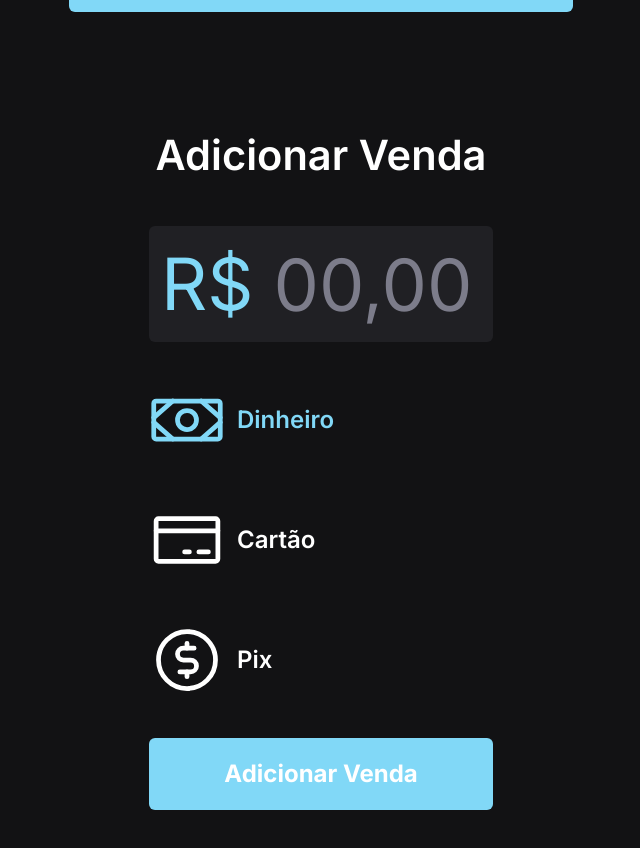
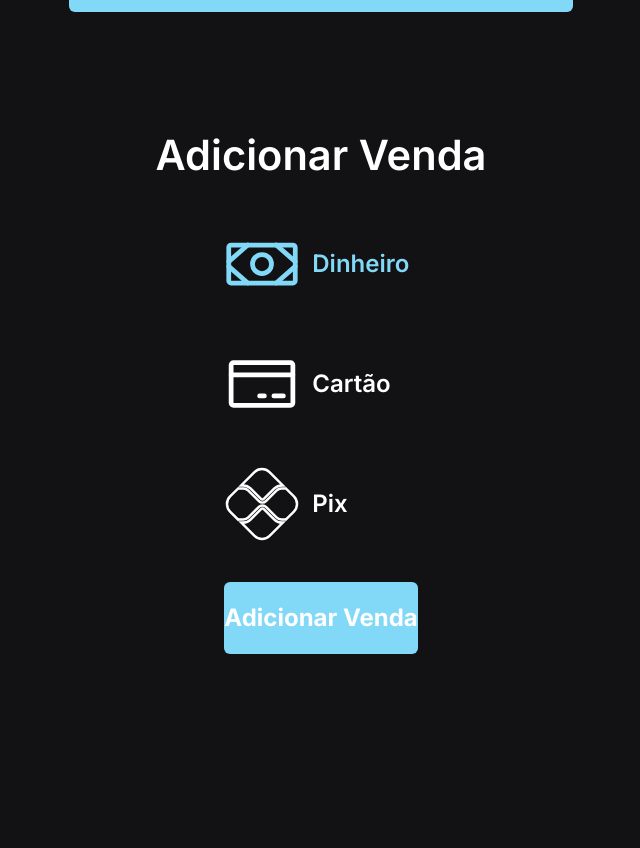
Before and after one commit to gabrielzfr/Vendas-do-dia, a React (Vite) app in the folder vendas-do-dia/: page / in a window 1280 px wide. Shown: the part 880-1728 px from the top of the page, without its empty margins (319-959 px from the left). After the commit the page ends 1574 px from the top, so only its background shows below. Built offline with nearby package versions, Linux system fonts and the light colour scheme.

Commit message:
pix icon

```diff
--- a/vendas-do-dia/src/components/AddSale/index.tsx
+++ /dev/null
@@ -1,46 +0,0 @@
-import { CreditCard, CurrencyCircleDollar, Money } from "phosphor-react";
-import { FormEvent, useContext, useState } from "react";
-import { useAddSale } from "../../common/state/hooks/useAddSale";
-import SaleTypeButton from "../SaleTypeButton";
-export function AddSale() {
-  const  AddNewSale = useAddSale()
-
-  const [saleValue, setSaleValue] = useState("");
-
-  function HandleAddSale(e: FormEvent) {
-    AddNewSale(saleValue, e);
-    setSaleValue("");
-  }
-
-  return (
-    <aside className="flex items-center flex-col justify-center gap-10 sm:mb-5 sm:w-[21.5rem] w-[75%]">
-      <h1 className="font-semibold text-[2.6rem] text-center">
-        Adicionar Venda
-      </h1>
-      <form action="submit" className="flex flex-col items-center gap-10">
-        <span className=" w-full sm:h-[7.25rem] h-[9rem] bg-grayBg px-3 sm:text-7xl text-[5rem] justify-center flex items-center gap-5">
-          <label className="text-aquaBlue w-[30%] text-center">R$</label>
-          <input
-            name="value"
-            value={saleValue}
-            onChange={(e) => setSaleValue(e.target.value)}
-            type="number"
-            className=" h-full w-[70%] bg-transparent text-white placeholder:text-grayPlaceholde3r focus:outline-none text-start"
-            placeholder="00,00"
-          />
-        </span>
-        <div className="flex sm:flex-col items-start sm:justify-start justify-between w-full gap-11 ">
-          <SaleTypeButton type={"Money"} title={"Dinheiro"} icon={<Money size={76} />} />
-          <SaleTypeButton type={"CreditCard"} title={"Cartão"} icon={<CreditCard size={76} />}/>
-          <SaleTypeButton type={"Pix"} title={"Pix"} icon={<CurrencyCircleDollar size={76} />} />
-        </div>
-        <input
-          type="submit"
-          value="Adicionar Venda"
-          className="w-full sm:h-[4.5rem] h-[6rem] bg-aquaBlue sm:text-2xl text-4xl cursor-pointer font-bold hover:opacity-80 transition-opacity"
-          onClick={HandleAddSale}
-        />
-      </form>
-    </aside>
-  );
-}
--- /dev/null
+++ b/vendas-do-dia/src/components/AddSaleComponents/AddSale/index.tsx
@@ -0,0 +1,34 @@
+import { CreditCard, CurrencyCircleDollar, Money } from "phosphor-react";
+import { FormEvent, useContext, useState } from "react";
+import { useAddSale } from "../../../common/state/hooks/useAddSale";
+import SaleTypeButton from "../SaleTypeButton";
+import PixIcon from "../../Icons/PixIcon";
+import { SalesButtons } from "../SalesButtons";
+export function AddSale() {
+  const  AddNewSale = useAddSale()
+
+  const [saleValue, setSaleValue] = useState("");
+
+  function HandleAddSale(e: FormEvent) {
+    AddNewSale(saleValue, e);
+    setSaleValue("");
+  }
+
+  return (
+    <aside className="flex items-center flex-col justify-center gap-10 sm:mb-5 sm:w-[21.5rem] w-[75%]">
+      <h1 className="font-semibold text-[2.6rem] text-center">
+        Adicionar Venda
+      </h1>
+      <form action="submit" className="flex flex-col items-center gap-10">
+
+        <SalesButtons />
+        <input
+          type="submit"
+          value="Adicionar Venda"
+          className="w-full sm:h-[4.5rem] h-[6rem] bg-aquaBlue sm:text-2xl text-4xl cursor-pointer font-bold hover:opacity-80 transition-opacity"
+          onClick={HandleAddSale}
+        />
+      </form>
+    </aside>
+  );
+}
--- a/vendas-do-dia/src/components/SaleTypeButton/index.tsx
+++ b/vendas-do-dia/src/components/AddSaleComponents/SaleTypeButton/index.tsx
@@ -1,8 +1,8 @@
 import { CreditCard, Money, CurrencyCircleDollar, IconProps } from "phosphor-react"
 import classNames from 'classnames'
-import { SaleType } from "../../common/types/SaleType"
-import { useSelectedSaleType } from "../../common/state/hooks/useSelectedSaleTypeValue"
-import { memo } from "react"
+import { SaleType } from "../../../common/types/SaleType"
+import { useSelectedSaleType } from "../../../common/state/hooks/useSelectedSaleTypeValue"
+import { memo, useMemo } from "react"
 
 
 interface SaleTypeButtonProps {
@@ -14,6 +14,8 @@ interface SaleTypeButtonProps {
 function SaleTypeButton({icon, title, type}:SaleTypeButtonProps) {
     const {selectedSaleType, setSelectedSaleType} = useSelectedSaleType()
 
+    const Icon = useMemo(() => icon ,[selectedSaleType])
+
     const isSelected = type === selectedSaleType
 
     return (
@@ -21,7 +23,7 @@ function SaleTypeButton({icon, title, type}:SaleTypeButtonProps) {
             <div className={classNames("flex items-center gap-3 transition-colors delay-75 ", {
                 'text-aquaBlue': isSelected
             })}>
-                {icon}
+                {Icon}
                 <span className="text-2xl font-semibold sm:inline hidden">
                     {title}
                 </span>
--- /dev/null
+++ b/vendas-do-dia/src/components/AddSaleComponents/SalesButtons/index.tsx
@@ -0,0 +1,17 @@
+import { CreditCard, Money } from "phosphor-react";
+import SaleTypeButton from "../SaleTypeButton";
+import PixIcon from "../../Icons/PixIcon";
+import { useSelectedSaleType } from "../../../common/state/hooks/useSelectedSaleTypeValue";
+import { memo } from "react";
+
+
+export function SalesButtons() {
+  const selectedType = useSelectedSaleType()
+  return (
+    <div className="flex sm:flex-col items-start sm:justify-start justify-between w-full gap-11 ">
+    <SaleTypeButton type={"Money"} title={"Dinheiro"} icon={<Money size={76} />} />
+    <SaleTypeButton type={"CreditCard"} title={"Cartão"} icon={<CreditCard size={76} />}/>
+    <SaleTypeButton type={"Pix"} title={"Pix"} icon={<PixIcon size={76} isAquaBlue={selectedType.selectedSaleType == 'Pix'}/>} />
+  </div>
+  )
+}
--- a/vendas-do-dia/src/components/CashDesk/index.tsx
+++ b/vendas-do-dia/src/components/CashDeskComponents/CashDesk/index.tsx
@@ -1,8 +1,8 @@
 import { Pencil, Wallet, X } from "phosphor-react";
 import { useState } from "react";
-import { useSetShowComponents } from "../../common/state/hooks/useSetShowComponents";
-import { CashDeskIndex } from "./CashDeskIndex";
-import { EditCashDesk } from "./EditCashDesk";
+import { useSetShowComponents } from "../../../common/state/hooks/useSetShowComponents";
+import { CashDeskIndex } from "../CashDeskIndex/CashDeskIndex";
+import { EditCashDesk } from "../EditCashDesk/EditCashDesk";
 
 export function CashDesk() {
   const [isEditingCashDesk, setIsEditingCashDesk] = useState(false);
--- a/vendas-do-dia/src/components/CashDesk/CashDeskIndex.tsx
+++ b/vendas-do-dia/src/components/CashDeskComponents/CashDeskIndex/CashDeskIndex.tsx
@@ -1,8 +1,8 @@
 import { Pencil, Wallet, X } from "phosphor-react";
 import { useState } from "react";
-import { useCashdeskValue } from "../../common/state/hooks/useCashdeskValue";
-import { useMergeSalestoCashdesk } from "../../common/state/hooks/useMergeSalestoCashdesk";
-import { useSetShowComponents } from "../../common/state/hooks/useSetShowComponents";
+import { useCashdeskValue } from "../../../common/state/hooks/useCashdeskValue";
+import { useMergeSalestoCashdesk } from "../../../common/state/hooks/useMergeSalestoCashdesk";
+import { useSetShowComponents } from "../../../common/state/hooks/useSetShowComponents";
 
 interface CashDeskIndexProps {
     setIsEditingCashDesk: (type: boolean) => void
--- a/vendas-do-dia/src/components/CashDesk/EditCashDesk.tsx
+++ b/vendas-do-dia/src/components/CashDeskComponents/EditCashDesk/EditCashDesk.tsx
@@ -1,8 +1,8 @@
 import { ArrowUUpLeft, Wallet, X } from "phosphor-react";
 import { useState } from "react";
-import { useRemoveCashdeskValue } from "../../common/state/hooks/useRemoveCashdeskValue";
-import { useSetCashdeskValue } from "../../../src/common/state/hooks/useSetCashdeskValue";
-import { useSetShowComponents } from "../../common/state/hooks/useSetShowComponents";
+import { useRemoveCashdeskValue } from "../../../common/state/hooks/useRemoveCashdeskValue";
+import { useSetCashdeskValue } from "../../../common/state/hooks/useSetCashdeskValue";
+import { useSetShowComponents } from "../../../common/state/hooks/useSetShowComponents";
 
 interface EditCashDeskProps {
     setIsEditingCashDesk: (type: boolean) => void
--- /dev/null
+++ b/vendas-do-dia/src/components/Icons/PixIcon/index.tsx
@@ -0,0 +1,39 @@
+import classNames from "classnames";
+import React from "react";
+
+interface PixIcon {
+    size?: number
+    isAquaBlue?: boolean
+    className?: string
+}
+function PixIcon({size = 50, isAquaBlue = false, className}: PixIcon) {
+  return (
+    <svg
+      xmlns="http://www.w3.org/2000/svg"
+      x="0"
+      y="0"
+      width={size}
+      height={size}
+      enableBackground="new 0 0 194 194"
+      version="1.1"
+      viewBox="0 0 194 194"
+      xmlSpace="preserve"
+      className={classNames(`stroke-[6.3px] fill-transparent ${className}`, {
+        'stroke-white': !isAquaBlue,
+        'stroke-aquaBlue': isAquaBlue
+      })}
+    >
+      <path
+
+
+      d="M147.04 144.34c-7.02 0-13.6-2.7-18.57-7.67L101.7 109.9c-1.84-1.84-5.18-1.84-7.02 0L67.8 136.78c-4.97 4.97-11.55 7.67-18.57 7.67h-5.29l34.01 34.01c10.58 10.58 27.85 10.58 38.43 0l34.11-34.11-3.45-.01z"></path>
+      <path
+      d="M49.12 49.55c7.02 0 13.6 2.7 18.57 7.67L94.57 84.1a4.961 4.961 0 007.02 0l26.88-26.77c4.97-4.97 11.55-7.67 18.57-7.67h3.24l-34.11-34.11c-10.58-10.58-27.85-10.58-38.43 0l-34.02 34h5.4z"></path>
+      <path
+
+      d="M178.45 77.84l-20.62-20.62c-.43.22-.97.32-1.51.32h-9.39c-4.86 0-9.61 1.94-12.95 5.4L107.2 89.71c-2.48 2.48-5.83 3.78-9.07 3.78-3.35 0-6.59-1.3-9.07-3.78L62.18 62.83c-3.45-3.45-8.2-5.4-12.95-5.4H37.68c-.54 0-.97-.11-1.4-.32L15.55 77.84c-10.58 10.58-10.58 27.85 0 38.43l20.62 20.62c.43-.22.86-.32 1.4-.32h11.55c4.86 0 9.61-1.94 12.95-5.4l26.88-26.88c4.86-4.86 13.39-4.86 18.24 0l26.77 26.77c3.45 3.45 8.2 5.4 12.95 5.4h9.39c.54 0 .97.11 1.51.32l20.62-20.62c10.6-10.58 10.6-27.74.02-38.32"></path>
+    </svg>
+  );
+}
+
+export default PixIcon;
--- a/vendas-do-dia/src/components/Report/index.tsx
+++ b/vendas-do-dia/src/components/Report/index.tsx
@@ -17,6 +17,7 @@ import { useState } from "react";
 import classNames from "classnames";
 import { useTotalSalesSelector } from "../../common/state/selectors/hooks/useTotalSalesSelector";
 import { useSetShowComponents } from "../../common/state/hooks/useSetShowComponents";
+import PixIcon from "../Icons/PixIcon";
 
 export function Report() {
   const [takingPrint, isTakingPrint] = useState(false);
@@ -112,7 +113,7 @@ export function Report() {
                   value={totalCreditSales}
                 />
                 <SaleItemReport
-                  icon={<CurrencyCircleDollar size={55} />}
+                  icon={<PixIcon size={55} isAquaBlue/>}
                   title="Pix"
                   value={totalPixSales}
                 />
--- a/vendas-do-dia/src/components/Sales/Sale.tsx
+++ b/vendas-do-dia/src/components/Sales/Sale.tsx
@@ -1,5 +1,6 @@
 import { CreditCard, CurrencyCircleDollar, Money, X } from "phosphor-react"
 import { useDeleteSale } from "../../common/state/hooks/useDeleteSales"
+import PixIcon from "../Icons/PixIcon"
 
 
 interface SaleProps {
@@ -18,7 +19,7 @@ export function Sale(props: SaleProps) {
             <Money  className="text-aquaBlue sm:w-[120px] sm:h-[120px] w-[90px] h-[90px]" /> :
             props.saleType == 'CreditCard' ?
             <CreditCard className="text-aquaBlue sm:w-[120px] sm:h-[120px] w-[90px] h-[90px]" /> :
-            <CurrencyCircleDollar className="text-aquaBlue sm:w-[120px] sm:h-[120px] w-[90px] h-[90px]" />
+            <PixIcon  className="sm:w-[120px] sm:h-[100px] w-[90px] h-[90px]" isAquaBlue/>
         }
 
         <div className="text-center w-[calc(100%-101px)] overflow-x-auto ">
--- a/vendas-do-dia/src/pages/Index.tsx
+++ b/vendas-do-dia/src/pages/Index.tsx
@@ -1,11 +1,11 @@
-import { AddSale } from "../components/AddSale";
+import { AddSale } from "../components/AddSaleComponents/AddSale";
 import { DaySales } from "../components/Sales/DaySales";
 import { Report } from "../components/Report";
 import { BottomMenu } from "../components/Menu/BottomMenu";
 import { useEffect } from "react";
 import { useShowComponentsValue } from "../common/state/hooks/useShowComponentsValue";
 import { useSetShowComponents } from "../common/state/hooks/useSetShowComponents";
-import { CashDesk } from "../components/CashDesk";
+import { CashDesk } from "../components/CashDeskComponents/CashDesk";
 
 export function Index() {
     let windowWidth = window.innerWidth
@@ -13,7 +13,7 @@ export function Index() {
     const setShows = useSetShowComponents()
     function updatePageWidth() {
         windowWidth = window.innerWidth;
-        if (windowWidth < 590 ) {
+        if (windowWidth > 590 ) {
             setShows(shows => ({
                 ...shows,
                 SalesComponent: {
```
